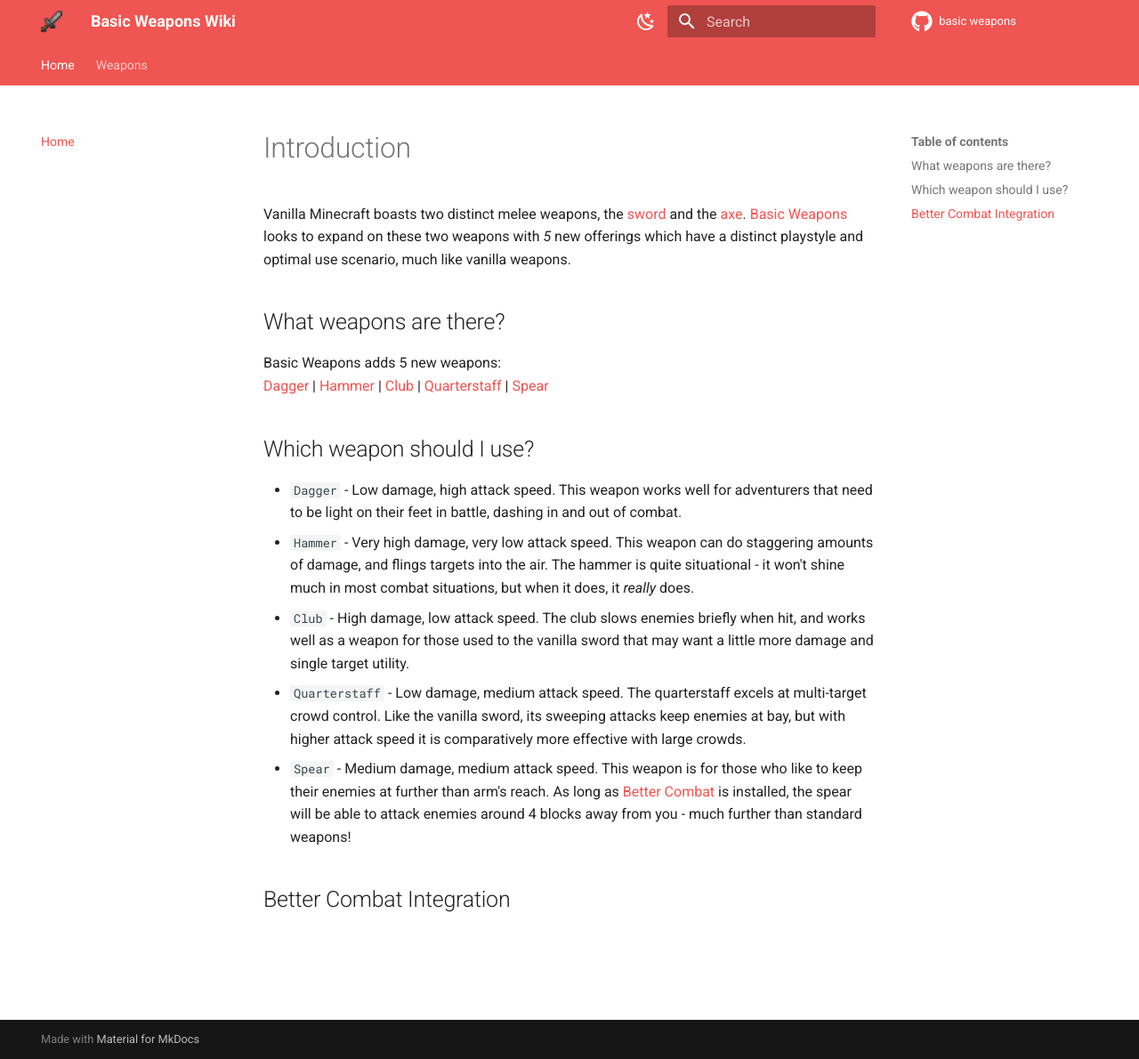
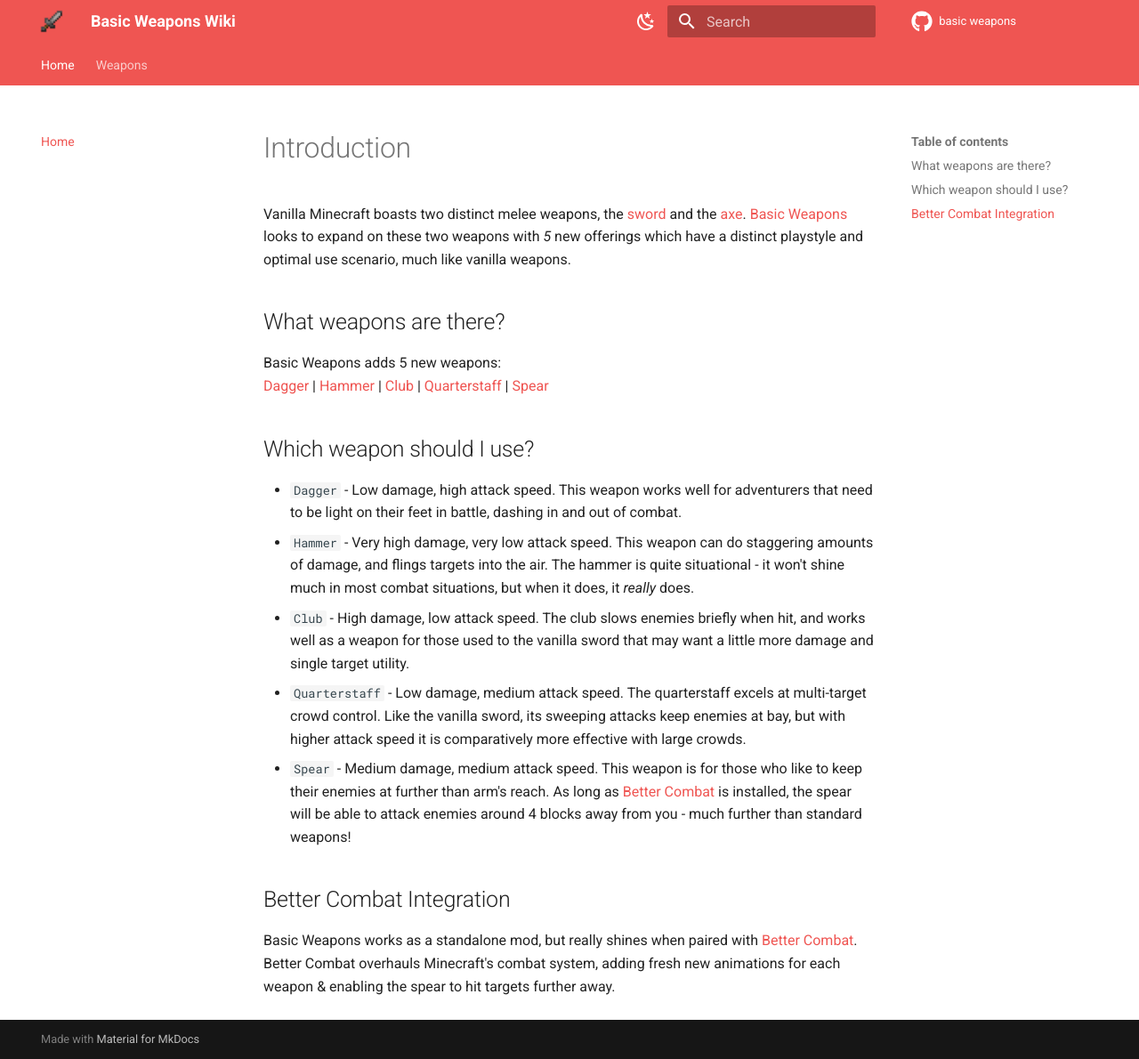
Before and after one commit to Khazoda/basic-weapons-wiki, an MkDocs documentation site: the page built from docs/index.md, in a window 1280 px wide and 1190 px high. Shown: the whole window at 89% size. Built offline with MkDocs 1.6.1 and Material for MkDocs 9.7.7, drawn with Linux system fonts in a browser that asks for light colours; comment, search, counter and statistics services are not loaded; some of the changed lines change nothing that is shown.

Commit message:
canonical url +

```diff
--- a/docs/index.md
+++ b/docs/index.md
@@ -15,3 +15,5 @@
 - `Spear` - Medium damage, medium attack speed. This weapon is for those who like to keep their enemies at further than arm's reach. As long as [Better Combat](https://modrinth.com/mod/better-combat) is installed, the spear will be able to attack enemies around 4 blocks away from you - much further than standard weapons!
 
 ## Better Combat Integration
+
+Basic Weapons works as a standalone mod, but really shines when paired with [Better Combat](https://modrinth.com/mod/better-combat). Better Combat overhauls Minecraft's combat system, adding fresh new animations for each weapon & enabling the spear to hit targets further away.
--- a/mkdocs.yml
+++ b/mkdocs.yml
@@ -1,5 +1,5 @@
 site_name: Basic Weapons Wiki
-site_url: https://example.com/
+site_url: https://basicweapons.khazoda.top/
 repo_url: https://github.com/Khazoda/basic-weapons
 repo_name: basic weapons
 nav:
```
